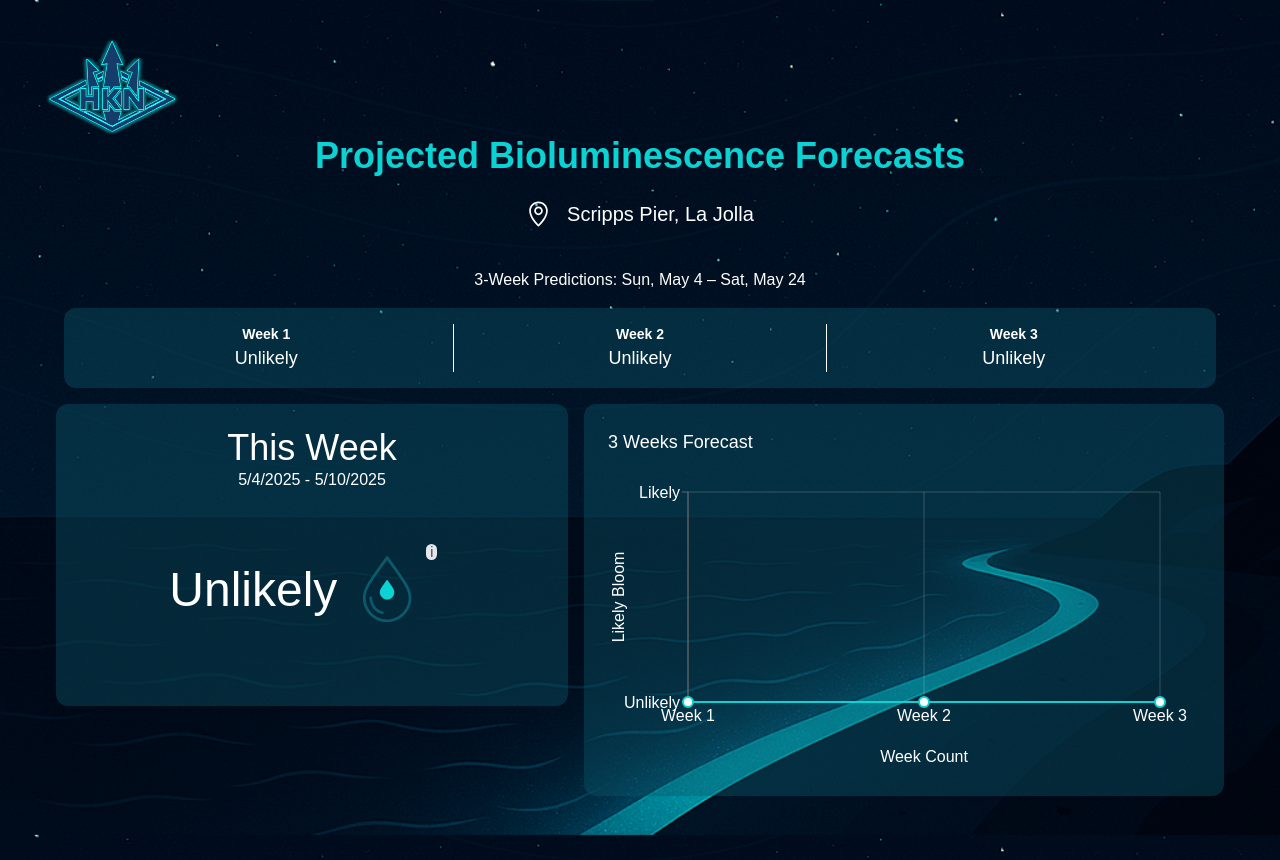
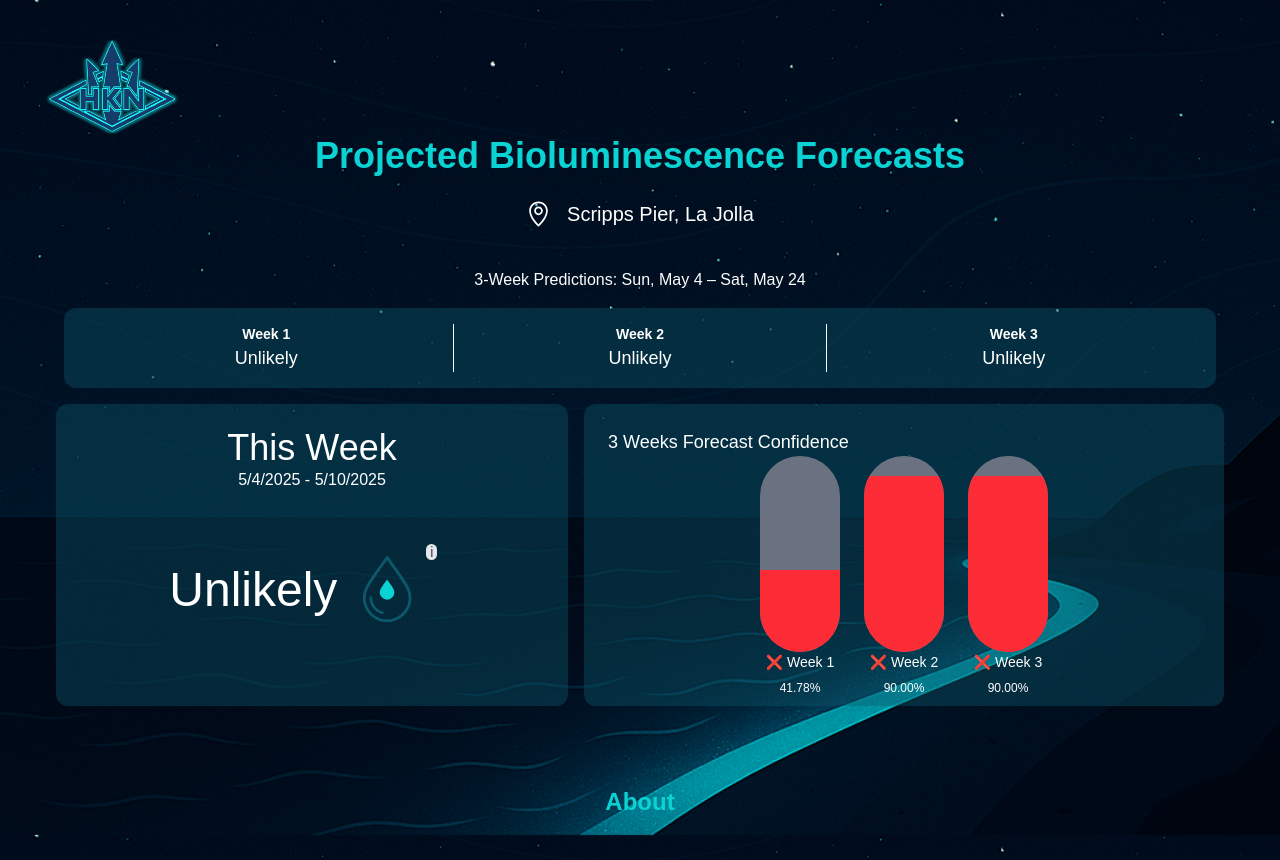
Before and after one commit to nathanieleh/HAB-Project-Website, a Next.js app in the folder frontend/: page / in a window 1280 px wide. Shown: the top 860 px of the page. Built offline with nearby package versions, Linux system fonts and the light colour scheme.

Commit message:
initial changes to forecast design

```diff
--- a/frontend/src/components/Graph.js
+++ b/frontend/src/components/Graph.js
@@ -20,54 +20,43 @@ export default function Graph({ forecasts, className }) {
   forecasts = forecasts.map((item, index) => ({
     week: "Week " + (index + 1),
     value: item.Likeliness === "Likely" ? 1 : 0,
+    confidence: item.CI.toFixed(2),
   }))
 
   const yLabels = ["Unlikely", "Likely"];
+
+  const getColor = (forecast) => (forecast ? "bg-green-500" : "bg-red-500");
 
   return (
     <div className={className}>
       <div
         className="w-[80vw] md:w-[50vw] p-6 rounded-xl bg-primary/40"
       >
-        <h3 className="text-white text-lg mb-4">3 Weeks Forecast</h3>
-        <ResponsiveContainer width="100%" height={300}>
-          <LineChart data={forecasts} margin={{ top: 20, right: 40, bottom: 40, left: 20 }}>
-            <CartesianGrid stroke="rgba(255,255,255,0.2)" />
-            <XAxis dataKey="week" tick={{ fill: "white" }}>
-              <Label
-                value="Week Count"
-                position="insideBottom"
-                offset={-30}
-                style={{ fill: "white", textAnchor: "middle" }}
-              />
-            </XAxis>
-            <YAxis tick={{ fill: "white" }} tickFormatter={(tick) => yLabels[tick]} domain={[0, 1]} allowDecimals={false}>
-              <Label
-                value="Likely Bloom"
-                angle={-90}
-                position="insideLeft"
-                offset={-10}
-                style={{ fill: "white", textAnchor: "middle" }}
-              />
-            </YAxis>
-            <Tooltip
-              contentStyle={{ backgroundColor: "#1e3a47", borderColor: "var(--color-secondary)" }}
-              labelStyle={{ color: "white" }}
-              itemStyle={{ color: "var(--color-secondary)" }}
-            />
-            <Line
-              type="monotone"
-              dataKey="value"
-              stroke="var(--color-secondary)"
-              strokeWidth={2}
-              dot={{
-                r: 5,
-                stroke: "var(--color-secondary)",
-                strokeWidth: 2,
-                fill: "#ffffff",
-              }}
-            />
-          </LineChart>
+        <h3 className="text-white text-lg">3 Weeks Forecast Confidence</h3>
+        <ResponsiveContainer width="100%" height={226}>
+          <div className="flex flex-row gap-6 items-start justify-center">
+            {forecasts.map((d, i) => (
+              <div key={i} className="flex flex-col items-center h-60">
+                {/* Confidence Bar */}
+                <div className="flex flex-col-reverse h-full w-20 bg-gray-500 overflow-hidden rounded-full">
+                  <div
+                    className={`${getColor(d.value)} w-full`}
+                    style={{ height: `${d.confidence}%` }}
+                  ></div>
+                </div>
+
+                {/* Emoji + Week */}
+                <div className="text-sm mb-1 text-white">
+                  {d.value ? "✅" : "❌"} {d.week}
+                </div>
+
+                {/* Confidence % */}
+                <div className="text-xs mt-1 text-white">
+                  {d.confidence}%
+                </div>
+              </div>
+            ))}
+          </div>
         </ResponsiveContainer>
       </div>
     </div>
```
